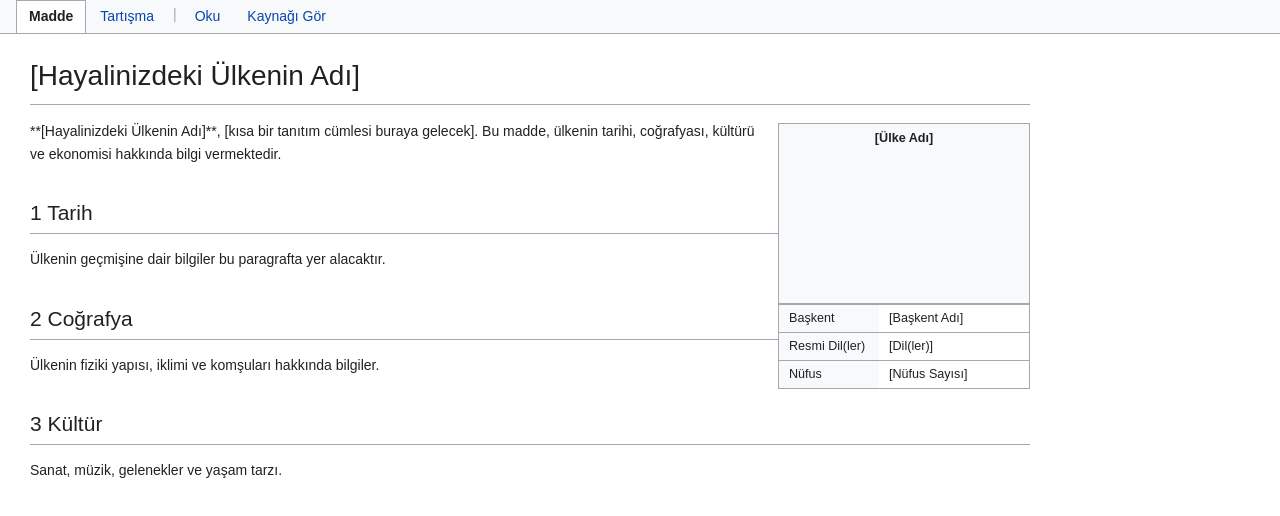
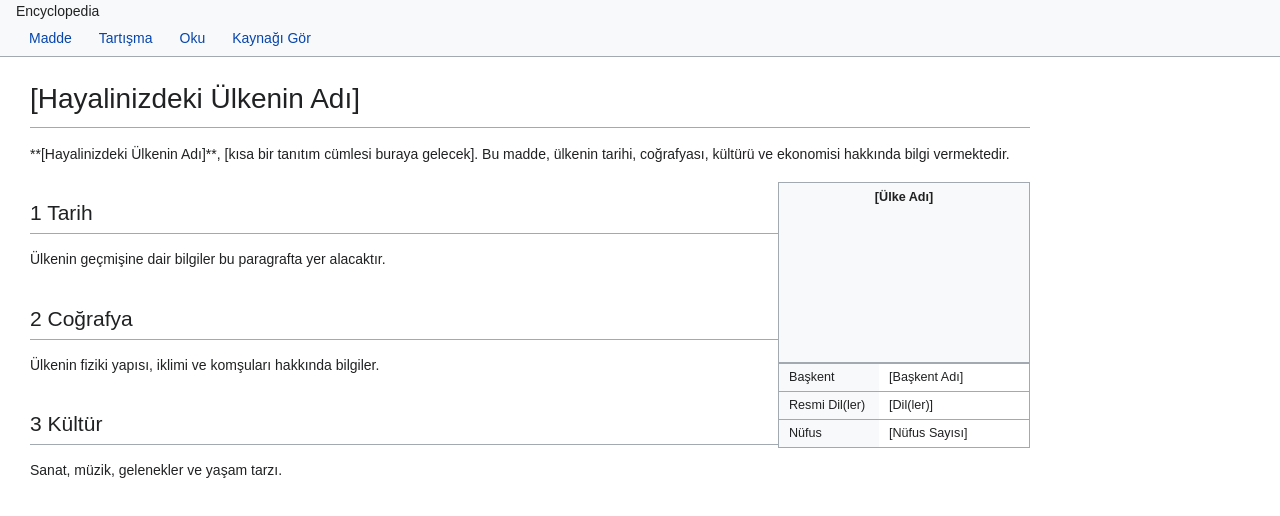
Before and after one commit to iMert07/wikipedia, a plain HTML site: page index.html in a window 1280 px wide. Drawn offline with Linux system fonts and the light colour scheme.

Commit message:
Refactor HTML structure and update intro paragraph

```diff
--- a/index.html
+++ b/index.html
@@ -9,11 +9,13 @@
 <body>
 
     <header class="wiki-header">
+        <div class="wiki-logo">
+            <span class="logo-text">Encyclopedia</span>
+        </div>
         <nav class="wiki-nav">
             <ul>
-                <li><a href="#" class="active-tab">Madde</a></li>
+                <li><a href="#">Madde</a></li>
                 <li><a href="#">Tartışma</a></li>
-                <li class="separator">|</li>
                 <li><a href="#">Oku</a></li>
                 <li><a href="#">Kaynağı Gör</a></li>
             </ul>
@@ -24,6 +26,9 @@
 
         <main class="wiki-content">
             <h1 class="main-title">[Hayalinizdeki Ülkenin Adı]</h1>
+            <p class="intro-paragraph">
+                **[Hayalinizdeki Ülkenin Adı]**, [kısa bir tanıtım cümlesi buraya gelecek]. Bu madde, ülkenin tarihi, coğrafyası, kültürü ve ekonomisi hakkında bilgi vermektedir.
+            </p>
 
             <aside class="infobox">
                 <h2 class="infobox-title">[Ülke Adı]</h2>
@@ -31,15 +36,20 @@
 
                 </div>
                 <table>
-                    <tr><th>Başkent</th><td>[Başkent Adı]</td></tr>
-                    <tr><th>Resmi Dil(ler)</th><td>[Dil(ler)]</td></tr>
-                    <tr><th>Nüfus</th><td>[Nüfus Sayısı]</td></tr>
-                </table>
+                    <tr>
+                        <th>Başkent</th>
+                        <td>[Başkent Adı]</td>
+                    </tr>
+                    <tr>
+                        <th>Resmi Dil(ler)</th>
+                        <td>[Dil(ler)]</td>
+                    </tr>
+                    <tr>
+                        <th>Nüfus</th>
+                        <td>[Nüfus Sayısı]</td>
+                    </tr>
+                    </table>
             </aside>
-
-            <p class="intro-paragraph">
-                **[Hayalinizdeki Ülkenin Adı]**, [kısa bir tanıtım cümlesi buraya gelecek]. Bu madde, ülkenin tarihi, coğrafyası, kültürü ve ekonomisi hakkında bilgi vermektedir.
-            </p>
 
             <h2 id="tarih">1 Tarih</h2>
             <p>Ülkenin geçmişine dair bilgiler bu paragrafta yer alacaktır.</p>
```
